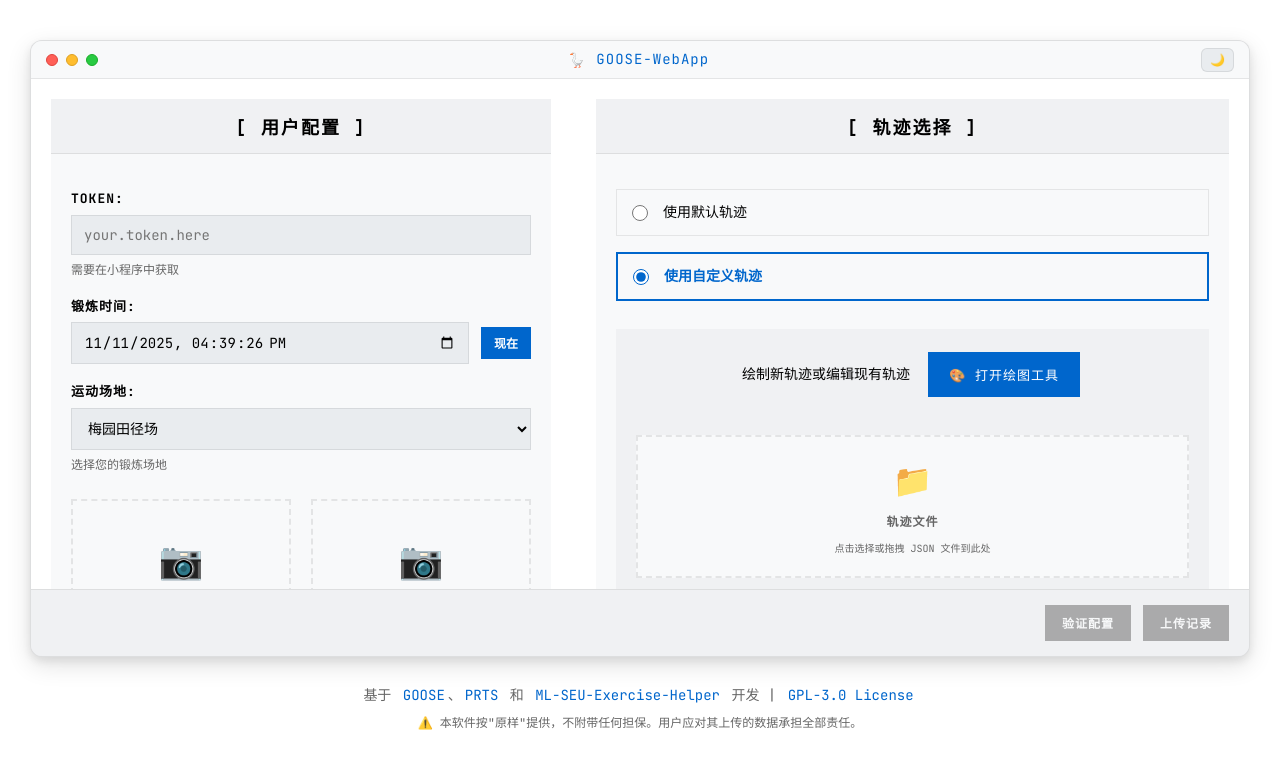
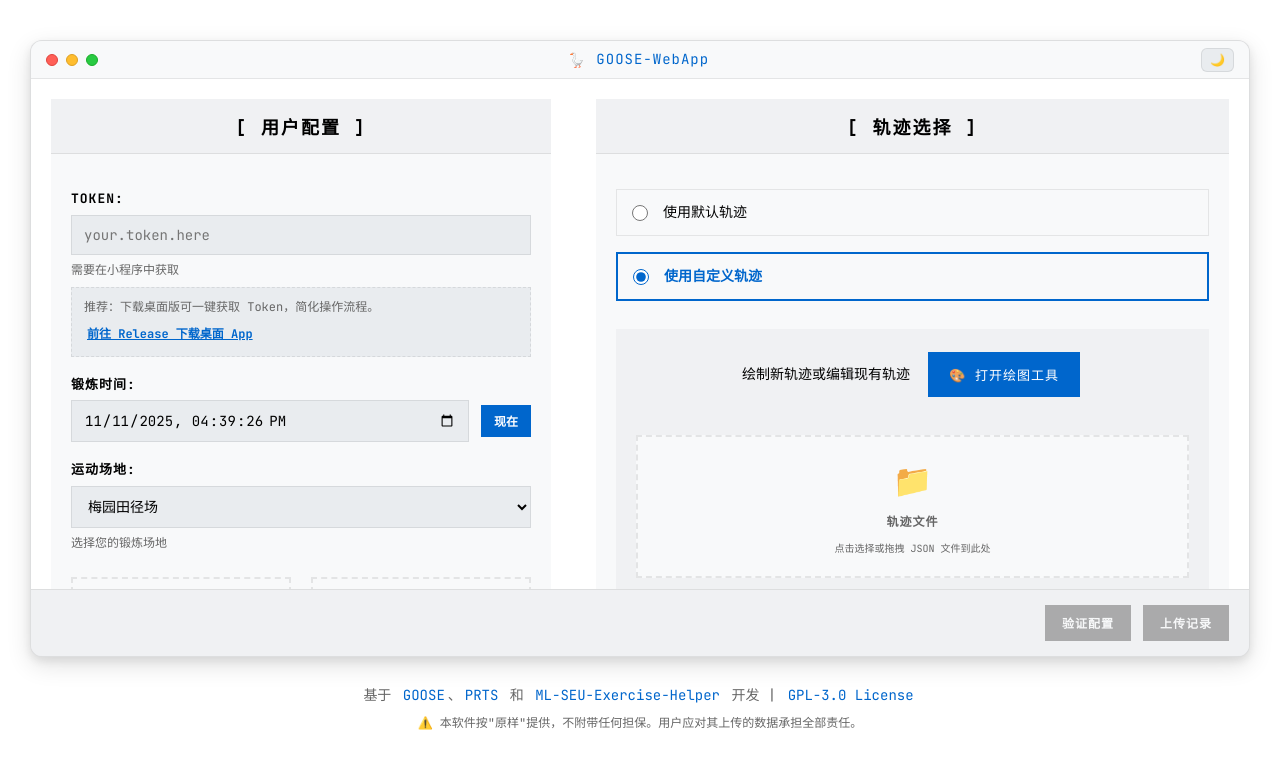
Before and after one commit to leostudiooo/GOOSE-WebApp, a Vue app: page / in a window 1280 px wide. Shown: the top 768 px of the page. Built offline with nearby package versions, Linux system fonts and the light colour scheme.

Commit message:
feat: add desktop guide for Token retrieval in UserConfigForm component

```diff
--- a/src/components/UserConfigForm.vue
+++ b/src/components/UserConfigForm.vue
@@ -22,6 +22,17 @@
           </button>
         </div>
         <small>{{ isTauri ? '点击"自动获取"打开CAS登录窗口' : '需要在小程序中获取' }}</small>
+        <div v-if="!isTauri" class="desktop-guide">
+          <span>推荐：下载桌面版可一键获取 Token，简化操作流程。</span>
+          <a
+            class="desktop-link"
+            href="https://github.com/leostudiooo/GOOSE-WebApp/releases/latest"
+            target="_blank"
+            rel="noopener noreferrer"
+          >
+            前往 Release 下载桌面 App
+          </a>
+        </div>
         <small v-if="loginError" class="error-text">{{ loginError }}</small>
       </div>
 
@@ -291,6 +302,28 @@ small {
   color: var(--color-error, #ff6b6b);
 }
 
+.desktop-guide {
+  display: flex;
+  flex-direction: column;
+  gap: 6px;
+  margin-top: 8px;
+  padding: 10px 12px;
+  border: 1px dashed var(--color-border-subtle);
+  background: var(--color-surface-interactive);
+  color: var(--color-text-muted);
+  font-size: 12px;
+}
+
+.desktop-link {
+  color: var(--color-primary);
+  font-weight: bold;
+  text-decoration: underline;
+}
+
+.desktop-link:hover {
+  color: var(--color-text);
+}
+
 .btn-now,
 .btn-auto-token {
   padding: 6px 12px;
```
